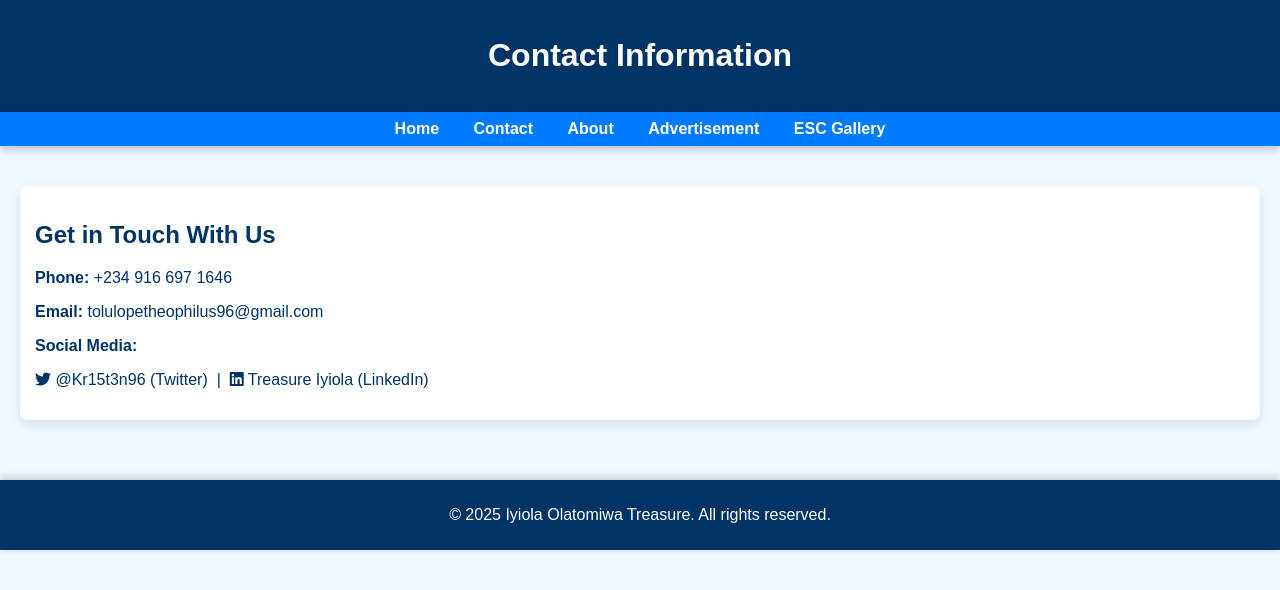
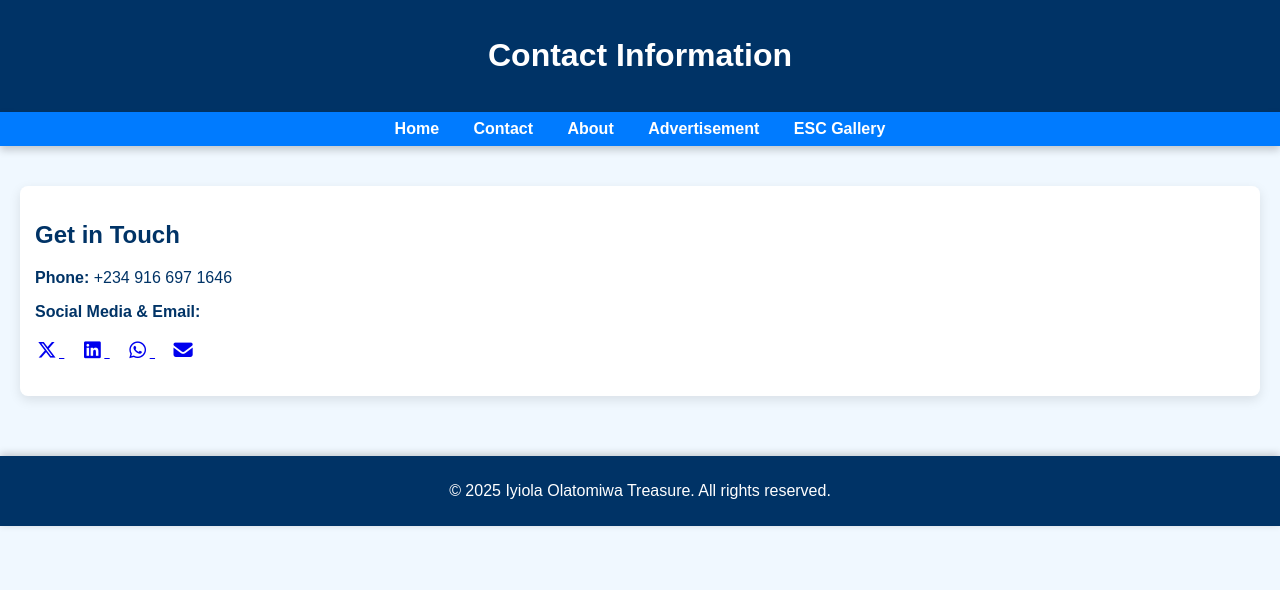
Before and after one commit to Ol4k7/esc-practical, a plain HTML site: page contact.html in a window 1280 px wide. Drawn offline with Linux system fonts and the light colour scheme.

Commit message:
Update contact.html

```diff
--- a/contact.html
+++ b/contact.html
@@ -1,14 +1,13 @@
 <!DOCTYPE html>
 <html lang="en">
 <head>
-    <meta charset="UTF-8">
-    <meta name="viewport" content="width=device-width, initial-scale=1.0">
+    <meta charset="UTF-8" />
+    <meta name="viewport" content="width=device-width, initial-scale=1" />
     <title>Contact - Iyiola Olatomiwa Treasure</title>
-    <link rel="stylesheet" href="style.css">
+    <link rel="stylesheet" href="style.css" />
 
-    <link rel="stylesheet" href="https://cdnjs.cloudflare.com/ajax/libs/font-awesome/6.5.0/css/all.min.css"
-      integrity="sha512-yHliA9LRZZMY3fsr+WHpRSk6DGQktmG2Ldb1JztK2zB3NwMNVTVfwtrf9W0X3KyqUdUuL+vdTLPKryV7iOXYzQ=="
-      crossorigin="anonymous" referrerpolicy="no-referrer" />
+    <!-- Local Font Awesome CSS -->
+    <link rel="stylesheet" href="css/all.min.css" />
 </head>
 <body>
     <header>
@@ -25,15 +24,27 @@
 
     <main>
         <section>
-            <h2>Get in Touch With Us</h2>
+            <h2>Get in Touch</h2>
             <p><strong>Phone:</strong> +234 916 697 1646</p>
-            <p><strong>Email:</strong> tolulopetheophilus96@gmail.com</p>
-            <p><strong>Social Media:</strong></p>
-            <p>
-                <i class="fab fa-twitter"></i> @Kr15t3n96 (Twitter) &nbsp;|&nbsp;
-                <i class="fab fa-linkedin"></i> Treasure Iyiola (LinkedIn)
+
+            <p><strong>Social Media & Email:</strong></p>
+            <p style="font-size: 1.2em;">
+                <a href="https://x.com/kr15t3n96?s=21" target="_blank" title="X (Twitter)">
+                    <i class="fab fa-x-twitter"></i>
+                </a>&nbsp;&nbsp;
+
+                <a href="http://linkedin.com/in/treasure-iyiola-07955427a" target="_blank" title="LinkedIn">
+                    <i class="fab fa-linkedin"></i>
+                </a>&nbsp;&nbsp;
+
+                <a href="https://wa.me/message/YDHE6YHHGOPPL1" target="_blank" title="WhatsApp">
+                    <i class="fab fa-whatsapp"></i>
+                </a>&nbsp;&nbsp;
+
+                <a href="mailto:tolulopetheophilus96@gmail.com" title="Email">
+                    <i class="fas fa-envelope"></i>
+                </a>
             </p>
-
         </section>
     </main>
 
```
